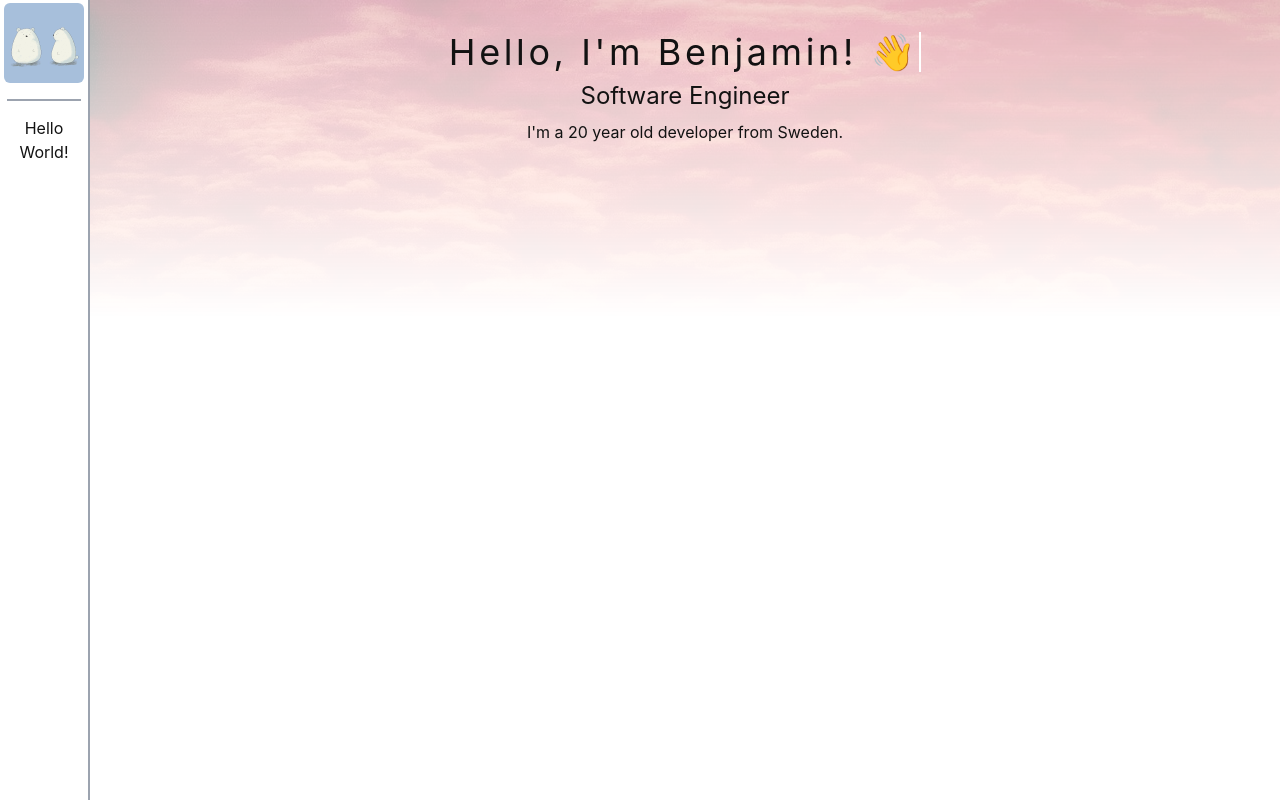
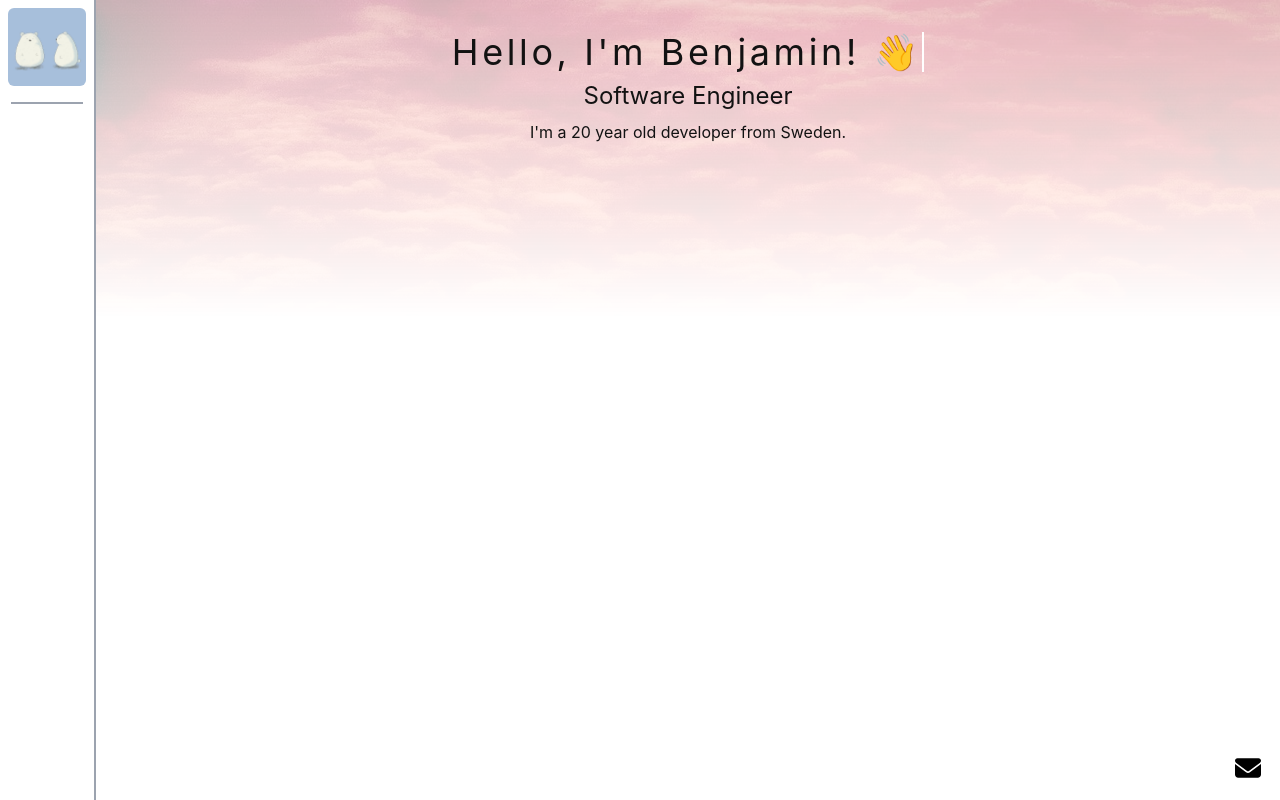
Before and after one commit to AI-nsley69/portfolio, a Vue app: page / in a window 1280 px wide. Built offline with nearby package versions, Linux system fonts and the light colour scheme.

Commit message:
Upload more code

```diff
--- /dev/null
+++ b/src/components/Email.vue
@@ -0,0 +1,11 @@
+<template>
+    <div class="absolute bottom-2 right-2 w-12 h-12 bg-white cursor-pointer rounded-lg flex flex-col items-center justify-center p-1">
+        <img src="/icons/email.svg" class="w-2/3 h-2/3 text-white" />
+    </div>
+</template>
+
+<script setup lang="ts">
+</script>
+
+<style scoped>
+</style>
--- a/src/components/Main.vue
+++ b/src/components/Main.vue
@@ -1,65 +1,34 @@
 <template>
-  <section id="#main" class="flex flex-col w-full h-full lg:py-4 xl:py-8 gap-2">
-    <img
-      class="w-full fixed top-0 h-1/2 object-cover opacity-30"
-      id="bg-img"
-      src="/background.jpg"
-      alt="background"
-      loading="lazy"
-    />
-    <h1 class="typewriter w-fit max-w-fit lg:text-xl xl:text-4xl">
-      Hello, I'm Benjamin! 👋
-    </h1>
-    <h2 class="text-lg xl:text-2xl">Software Engineer</h2>
-    <h3>I'm a {{ age }} year old developer from Sweden.</h3>
-  </section>
+    <section class="flex flex-1 flex-col justify-start overflow-y-scroll overflow-x-hidden">
+        <!-- Overlay -->
+         <Email />
+        <!-- Site components -->
+        <Introduction />
+        <Projects />
+    </section>
 </template>
 
 <script setup lang="ts">
-const birthday = new Date(2004, 3, 7);
-const yearsInMilliseconds = 365 * 24 * 60 * 60 * 1000;
-const age = Math.floor(
-  (new Date().getTime() - birthday.getTime()) / yearsInMilliseconds,
-);
+import { defineComponent } from 'vue';
+import Introduction from './Main/Introduction.vue';
+import Projects from './Main/Projects.vue';
+import Email from './Email.vue';
+
+defineComponent({
+    components: {
+        Introduction,
+        Projects,
+        Email,
+    }
+})
 </script>
 
 <style scoped>
-#bg-img {
-  --mask: linear-gradient(to bottom, var(--primary) 0, rgba(0, 0, 0, 0) 80%)
-    100% 50% / 100% 100% repeat-x;
-  -webkit-mask: var(--mask);
-  mask: var(--mask);
-  z-index: -1;
+section {
+    -ms-overflow-style: none;  /* Internet Explorer 10+ */
+    scrollbar-width: none;  /* Firefox */
 }
-
-.typewriter {
-  overflow: hidden;
-  border-right: 2px solid #fff;
-  white-space: nowrap;
-  margin: 0 auto;
-  letter-spacing: 0.1em;
-  animation:
-    typewriter 4s steps(100, end),
-    blink-caret 0.75s step-end infinite;
-}
-
-@keyframes typewriter {
-  from {
-    width: 0;
-  }
-  to {
-    width: 100%;
-    max-width: fit-content;
-  }
-}
-
-@keyframes blink-caret {
-  from,
-  to {
-    border-color: transparent;
-  }
-  50% {
-    border-color: #fff;
-  }
+section::-webkit-scrollbar {
+    display: none;  /* Safari and Chrome */
 }
 </style>
--- /dev/null
+++ b/src/components/Main/Introduction.vue
@@ -0,0 +1,65 @@
+<template>
+  <section id="#main" class="flex flex-col w-full min-h-screen lg:py-4 xl:py-8 gap-2">
+    <img
+      class="w-full fixed top-0 h-1/2 object-cover opacity-30"
+      id="bg-img"
+      src="/background.jpg"
+      alt="background"
+      loading="lazy"
+    />
+    <h1 class="typewriter w-fit max-w-fit lg:text-xl xl:text-4xl">
+      Hello, I'm Benjamin! 👋
+    </h1>
+    <h2 class="text-lg xl:text-2xl">Software Engineer</h2>
+    <h3>I'm a {{ age }} year old developer from Sweden.</h3>
+  </section>
+</template>
+
+<script setup lang="ts">
+const birthday = new Date(2004, 3, 7);
+const yearsInMilliseconds = 365 * 24 * 60 * 60 * 1000;
+const age = Math.floor(
+  (new Date().getTime() - birthday.getTime()) / yearsInMilliseconds,
+);
+</script>
+
+<style scoped>
+#bg-img {
+  --mask: linear-gradient(to bottom, var(--primary) 0, rgba(0, 0, 0, 0) 80%)
+    100% 50% / 100% 100% repeat-x;
+  -webkit-mask: var(--mask);
+  mask: var(--mask);
+  z-index: -1;
+}
+
+.typewriter {
+  overflow: hidden;
+  border-right: 2px solid #fff;
+  white-space: nowrap;
+  margin: 0 auto;
+  letter-spacing: 0.1em;
+  animation:
+    typewriter 4s steps(100, end),
+    blink-caret 0.75s step-end infinite;
+}
+
+@keyframes typewriter {
+  from {
+    width: 0;
+  }
+  to {
+    width: 100%;
+    max-width: fit-content;
+  }
+}
+
+@keyframes blink-caret {
+  from,
+  to {
+    border-color: transparent;
+  }
+  50% {
+    border-color: #fff;
+  }
+}
+</style>
--- /dev/null
+++ b/src/components/Main/Projects.vue
@@ -0,0 +1,25 @@
+<template>
+    <section id="projects" class="min-h-screen flex flex-col px-4">
+        <h2 class="text-2xl w-full text-left">Projects</h2>
+        <div class="w-1/5 border-b-2 border-white border-solid mb-4"></div>
+        <ul class="flex flex-row flex-wrap gap-4 w-full justify-center">
+            <ProjectItem url="https://google.se" title="Google" />
+            <ProjectItem url="https://google.se" title="Google" />
+            <ProjectItem url="https://google.se" title="Google" />
+            <ProjectItem url="https://google.se" title="Google" />
+            <ProjectItem url="https://google.se" title="Google" />
+            <ProjectItem url="https://google.se" title="Google" />
+        </ul>
+    </section>
+</template>
+
+<script setup lang="ts">
+import { defineComponent } from 'vue';
+import ProjectItem from '../ProjectItem.vue';
+
+defineComponent({
+    components: {
+        ProjectItem,
+    }
+})
+</script>
--- a/src/components/NavBar.vue
+++ b/src/components/NavBar.vue
@@ -1,6 +1,6 @@
 <template>
   <div
-    class="flex flex-col items-center justify-start w-24 h-screen border-gray-400 border-r-2 border-solid p-1"
+    class="flex flex-col items-center justify-start w-24 h-screen border-gray-400 border-r-2 border-solid p-1 lg:p-2"
   >
     <div
       id="logo"
@@ -11,13 +11,19 @@
     </div>
     <div
       id="content"
-      class="flex flex-1 flex-col items-center justify-start py-2 xl:py-4"
+      class="flex flex-1 flex-col items-center justify-start py-2 lg:py-4"
     >
-      <p>Hello World!</p>
+      <img src="/icons/briefcase.svg" class="w-2/5 rounded-md filter-white cursor-pointer">
     </div>
   </div>
 </template>
 
-<script setup lang="ts"></script>
+<script setup lang="ts">
 
-<style scoped></style>
+</script>
+
+<style scoped>
+.filter-white {
+    filter: invert(100%)
+}
+</style>
--- /dev/null
+++ b/src/components/ProjectItem.vue
@@ -0,0 +1,25 @@
+<template>
+  <li class="w-1/4 aspect-square rounded-lg gradient-border lg:min-w-48">
+    <a :href="url" target="_blank" class="w-full h-full block">
+
+    </a>
+  </li>
+</template>
+
+<script setup lang="ts">
+import { defineProps } from "vue";
+
+defineProps({
+  url: String,
+  title: String,
+});
+</script>
+
+<style scoped>
+.gradient-border {
+  background:
+    linear-gradient(var(--primary), var(--primary)) padding-box,
+    linear-gradient(135deg, darkorchid, var(--accent)) border-box;
+  border: 2px solid transparent;
+}
+</style>
--- a/src/utils.ts
+++ b/src/utils.ts
@@ -2,7 +2,7 @@ const darkMode = {
   primary: "#121212",
   secondary: "#121212",
   outline: "#242424",
-  accent: "#121212",
+  accent: "#800000",
   text: "#ffffff",
 };
 
```
Also changed, not shown: public/icons/briefcase.svg (added), public/icons/email.svg (added).
